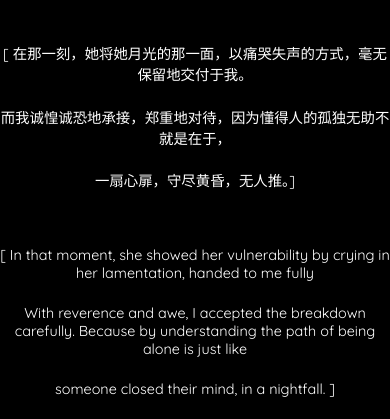
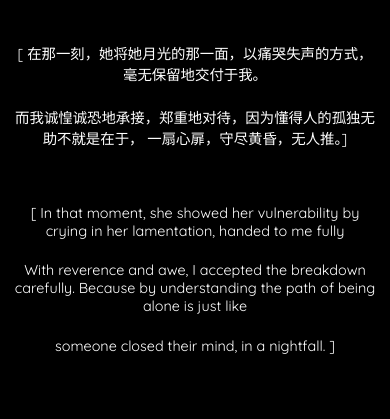
Before and after one commit to mzhao22/mzhao22.github.io, a plain HTML site: page index.html in a window 390 px wide. Shown: the part 464-883 px from the top of the page. After the commit the page ends 844 px from the top, so only its background shows below. Drawn offline with Linux system fonts and the light colour scheme.

Commit message:
adjust padding for index page

```diff
--- a/css/style.css
+++ b/css/style.css
@@ -211,6 +211,11 @@ article section.parallax {
         font-weight: normal;
         text-align: center;
     }
+
+    h3 {
+      padding-left: 1em;
+      padding-right: 1em;
+    }
     .top {
         height: 30em;
     }
@@ -253,6 +258,11 @@ article section.parallax {
       font-weight: normal;
       text-align: center;
   }
+  h3 {
+    padding-left: 1.5em;
+    padding-right: 1.5em;
+  }
+
   .top {
       height: 30em;
   }
--- a/index.html
+++ b/index.html
@@ -16,8 +16,8 @@
       <h1>Meiqi Zhao is a UX Researcher based in Chicago</h1>
       <h2></h2>
       <h3>[ 在那一刻，她将她月光的那一面，以痛哭失声的方式，毫无保留地交付于我。</h3>
-        <h3>而我诚惶诚恐地承接，郑重地对待，因为懂得人的孤独无助不就是在于，</h3>
-        <h3>一扇心扉，守尽黄昏，无人推。]</h3>
+        <h3>而我诚惶诚恐地承接，郑重地对待，因为懂得人的孤独无助不就是在于，
+        一扇心扉，守尽黄昏，无人推。]</h3>
         -----
         <h3>[ In that moment, she showed her vulnerability by crying in her lamentation, handed to me fully</h3>
           <h3>With reverence and awe, I accepted the breakdown carefully.
```
